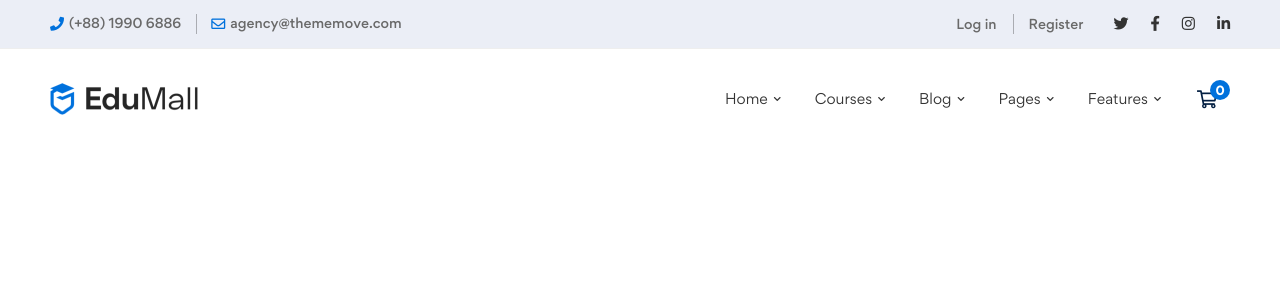
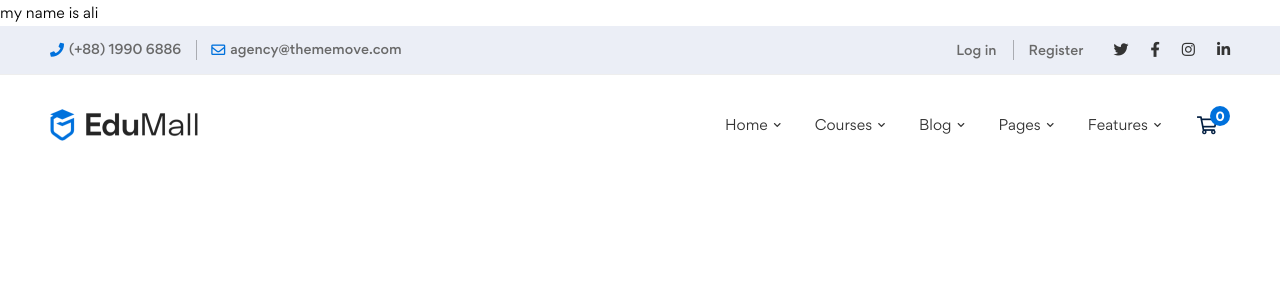
Before and after one commit to eSpark-Backup/espark-institute-app, a React (Create React App) app: page / in a window 1280 px wide. Shown: the top 300 px of the page. Built offline with nearby package versions, Linux system fonts and the light colour scheme.

Commit message:
i do this

```diff
--- a/src/layout/layoutOne.js
+++ b/src/layout/layoutOne.js
@@ -6,6 +6,7 @@ const LayoutOne = ({ children }) => {
   return (
     <>
       <div id="page">
+        my name is ali
         <div className="content-wrapper">
           <HeaderSection />
         </div>
```
